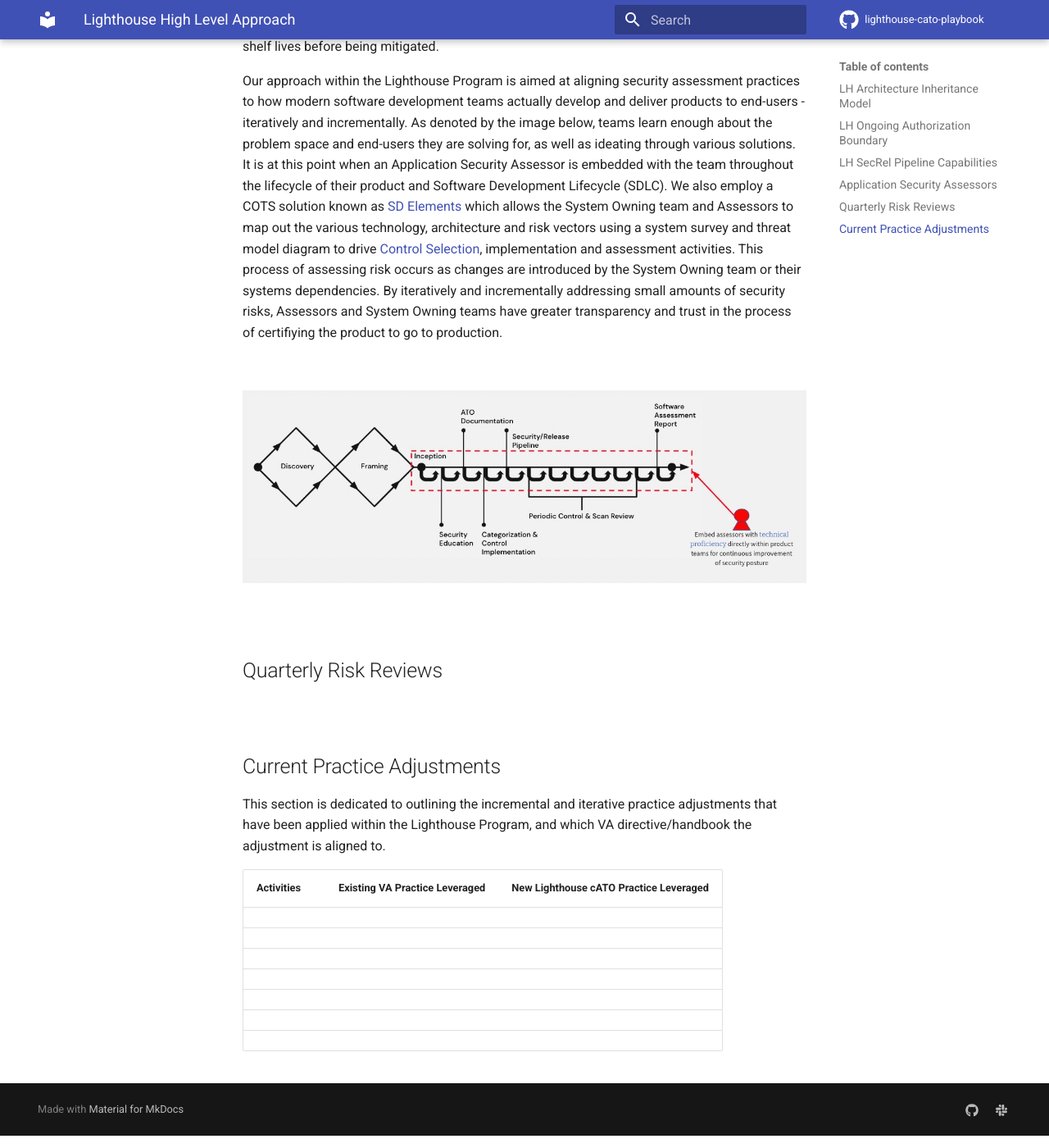
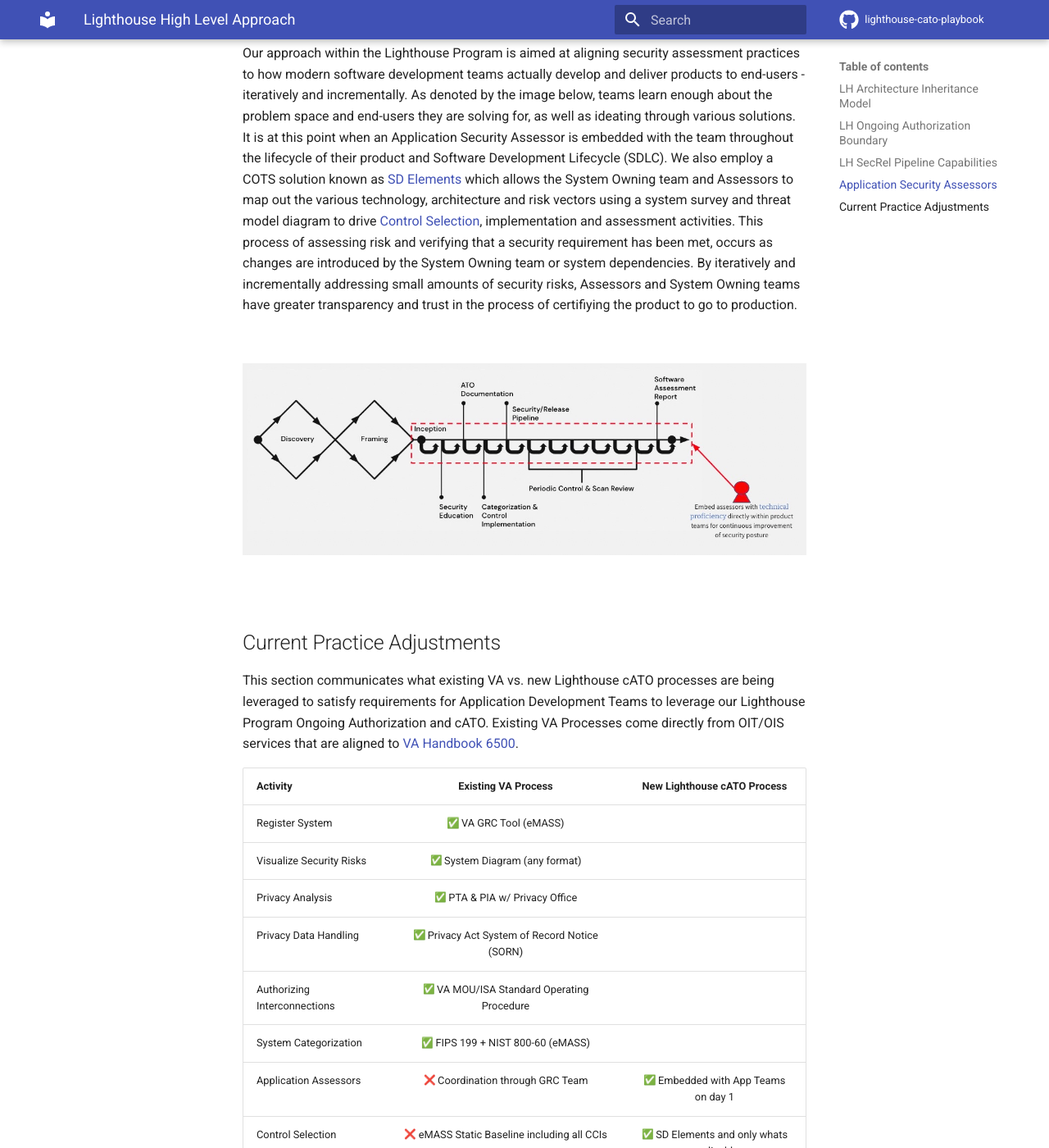
Before and after one commit to rise8-us/cato-playbook, an MkDocs documentation site: the page built from docs/approach.md, in a window 1280 px wide and 1400 px high, scrolled down 3579 px. Shown: the whole window at 82% size. Built offline with MkDocs 1.6.1 and Material for MkDocs 9.7.7, drawn with Linux system fonts in a browser that asks for light colours; emoji names are drawn with the system emoji font; comment, search, counter and statistics services are not loaded; some of the changed text lies outside the part shown.

Commit message:
Update approach.md

```diff
--- a/docs/approach.md
+++ b/docs/approach.md
@@ -6,7 +6,6 @@
 - [LH Ongoing Authorization Boundary](#lh-ongoing-authorization-boundary)
 - [LH SecRel Pipeline Capabilities](#lh-secrel-pipeline-capabilities)
 - [Application Security Assessors](#application-security-assessors)
-- [Quarterly Risk Reviews](#quarterly-risk-reviews)
 - [Current Practice Adjustments](#current-practice-adjustments)
 
 <br/>
@@ -49,7 +48,7 @@
 
 Traditionally, System Owning teams would need to coordinate a week, or multi-week, long assessment exercise months in advance to provide adequate time to address NIST Controls and outcomes of the assessment exercise. This forces teams to operate with a waterfall schedule mentality, taking on coordination risks and planning around the availability of Assessors as well as the readiness of the system for assessment. This inevitably adds months of delay to a teams path to production, and often leads to a large list of unaddressed POAMs that then have long shelf lives before being mitigated.
 
-Our approach within the Lighthouse Program is aimed at aligning security assessment practices to how modern software development teams actually develop and deliver products to end-users - iteratively and incrementally. As denoted by the image below, teams learn enough about the problem space and end-users they are solving for, as well as ideating through various solutions. It is at this point when an Application Security Assessor is embedded with the team throughout the lifecycle of their product and Software Development Lifecycle (SDLC). We also employ a COTS solution known as [SD Elements](https://www.securitycompass.com/sdelements/) which allows the System Owning team and Assessors to map out the various technology, architecture and risk vectors using a system survey and threat model diagram to drive [Control Selection](selection.md), implementation and assessment activities. This process of assessing risk occurs as changes are introduced by the System Owning team or their systems dependencies. By iteratively and incrementally addressing small amounts of security risks, Assessors and System Owning teams have greater transparency and trust in the process of certifiying the product to go to production.
+Our approach within the Lighthouse Program is aimed at aligning security assessment practices to how modern software development teams actually develop and deliver products to end-users - iteratively and incrementally. As denoted by the image below, teams learn enough about the problem space and end-users they are solving for, as well as ideating through various solutions. It is at this point when an Application Security Assessor is embedded with the team throughout the lifecycle of their product and Software Development Lifecycle (SDLC). We also employ a COTS solution known as [SD Elements](https://www.securitycompass.com/sdelements/) which allows the System Owning team and Assessors to map out the various technology, architecture and risk vectors using a system survey and threat model diagram to drive [Control Selection](selection.md), implementation and assessment activities. This process of assessing risk and verifying that a security requirement has been met, occurs as changes are introduced by the System Owning team or system dependencies. By iteratively and incrementally addressing small amounts of security risks, Assessors and System Owning teams have greater transparency and trust in the process of certifiying the product to go to production.
 
 <br/>
 
@@ -57,19 +56,25 @@
 
 <br/>
 
-## Quarterly Risk Reviews
+## Current Practice Adjustments
+This section communicates what existing VA vs. new Lighthouse cATO processes are being leveraged to satisfy requirements for Application Development Teams to leverage our Lighthouse Program Ongoing Authorization and cATO. Existing VA Processes come directly from OIT/OIS services that are aligned to [VA Handbook 6500](https://dvagov.sharepoint.com/sites/OITOIS/KnowledgeService/KSPublications/VA_Handbook_6500.pdf#search=6500).
 
-<br/>
-
-## Current Practice Adjustments
-This section is dedicated to outlining the incremental and iterative practice adjustments that have been applied within the Lighthouse Program, and which VA directive/handbook the adjustment is aligned to.
-
-| Activities | Existing VA Practice Leveraged | New Lighthouse cATO Practice Leveraged |
-|------------|:------------------------------:|:--------------------------------------:|
-|            |                                |                                        |
-|            |                                |                                        |
-|            |                                |                                        |
-|            |                                |                                        |
-|            |                                |                                        |
-|            |                                |                                        |
-|            |                                |                                        |
+| **Activity**                        |                              **Existing VA Process**                             |                     **New Lighthouse cATO Process**                     |
+|-------------------------------------|:--------------------------------------------------------------------------------:|:-----------------------------------------------------------------------:|
+| Register System                     | :white_check_mark: VA GRC Tool (eMASS)                                           |                                                                         |
+| Visualize Security Risks            | :white_check_mark: System Diagram (any format)                                   |                                                                         |
+| Privacy Analysis                    | :white_check_mark: PTA & PIA w/ Privacy Office                                   |                                                                         |
+| Privacy Data Handling               | :white_check_mark: Privacy Act System of Record Notice (SORN)                    |                                                                         |
+| Authorizing Interconnections        | :white_check_mark: VA MOU/ISA Standard Operating Procedure                       |                                                                         |
+| System Categorization               | :white_check_mark: FIPS 199 + NIST 800-60 (eMASS)                                |                                                                         |
+| Application Assessors               | :x: Coordination through GRC Team                                                | :white_check_mark: Embedded with App Teams on day 1                     |
+| Control Selection                   | :x: eMASS Static Baseline including all CCIs                                     | :white_check_mark: SD Elements and only whats applicable                |
+| Control Implementation              | :x: eMASS                                                                        | :white_check_mark: Address all security requirements in SD Elements     |
+| Web Application Security Testing    | :white_check_mark: EAS WASA                                                      |                                                                         |
+| Mobile Application Security Testing | :white_check_mark: EAS MASA                                                      |                                                                         |
+| Database Scanning                   | :white_check_mark: DB Scanning                                                   |                                                                         |
+| SAST and SCA Scanning               | :x: Fortify                                                                      | :white_check_mark: SecRel Pipeline - Snyk                               |
+| Image/Container Scanning            | :x: Does not exist                                                               | :white_check_mark: SecRel Pipeline - Aqua                               |
+| Control Assessment                  | :x: Coordination through GRC Team for initial ATO and then only upon ATO renewal | :white_check_mark: Assessed as you go with SD Elements                  |
+| POAMs                               | :x: Create & manage after assessment periods                                     | :white_check_mark: SD Elements & reviewed with AO                       |
+| Authorization                       | :x: AO approves initial and all major changes                                    | :white_check_mark: Adhere to all cATO processes and you're pre-approved |
```
